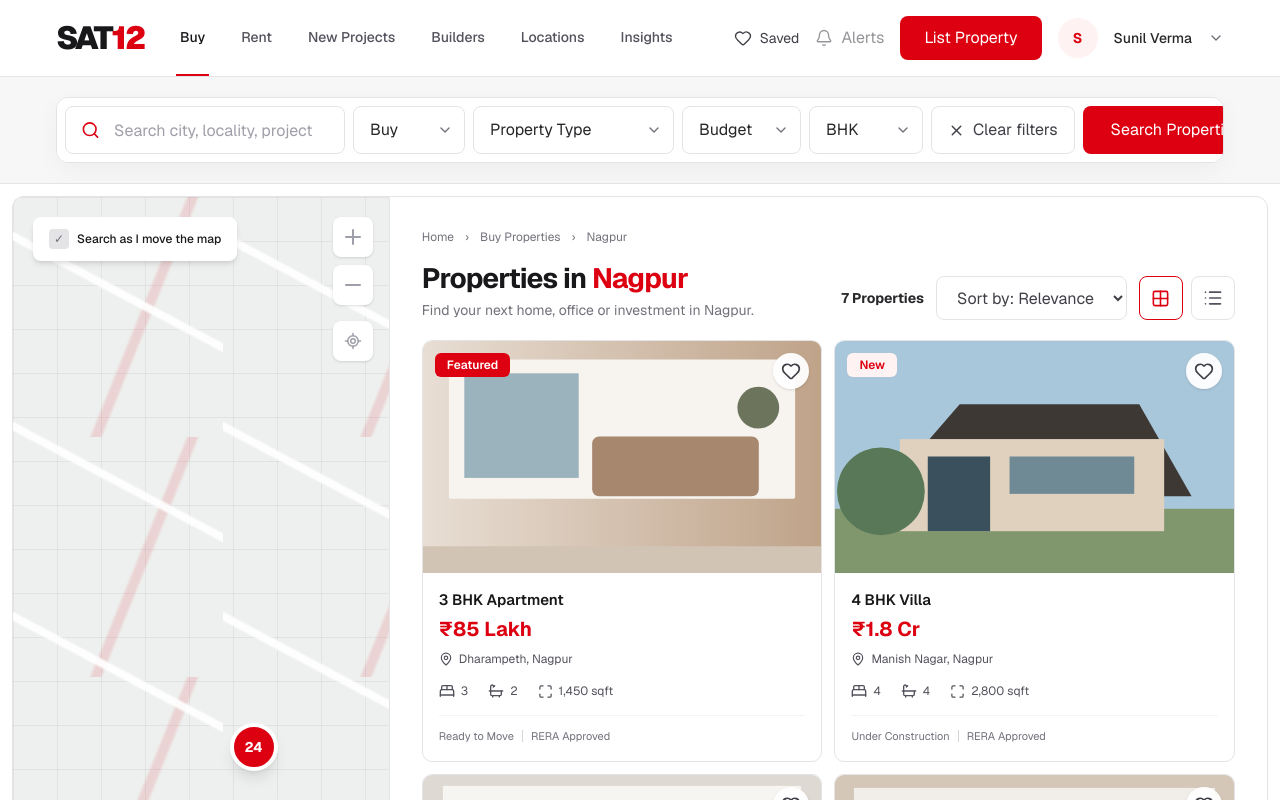
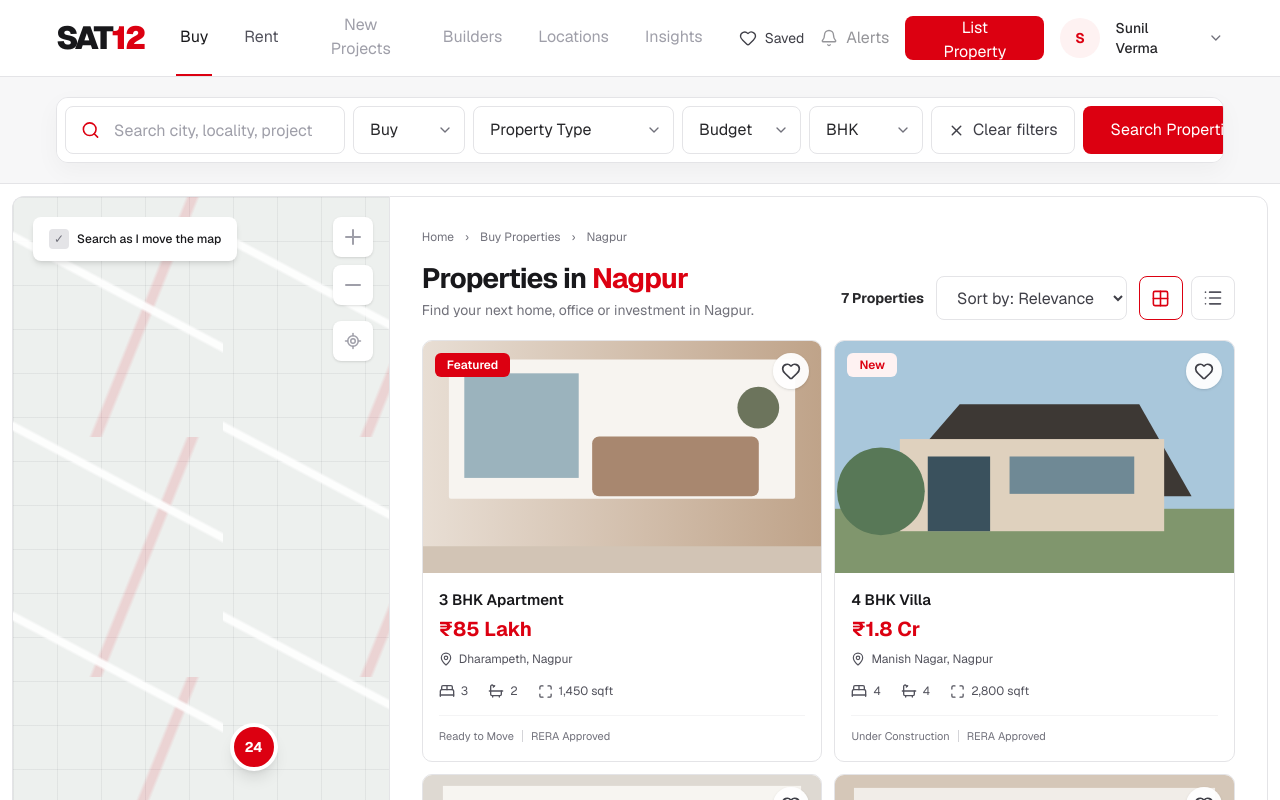
Before and after one commit to YashNarad/sat12-real-estate, a Next.js app: page / in a window 1280 px wide. Shown: the top 800 px of the page. Built offline with nearby package versions, Linux system fonts and the light colour scheme.

Commit message:
fix: connect header listing intent

```diff
--- a/src/app/page.tsx
+++ b/src/app/page.tsx
@@ -16,7 +16,7 @@ export default function Home() {
 
   return (
     <>
-      <Header />
+      <Header currentIntent={filters.intent} onIntentChange={(intent) => setFilters((current) => ({ ...current, intent, maxPrice: null }))} />
       <PropertyFilters onChange={setFilters} onSearch={() => undefined} value={filters} />
       <main aria-label="Nagpur property results" className="bg-white lg:p-3">
         <div className="mx-auto grid max-w-[1536px] lg:min-h-[calc(100vh-183px)] lg:grid-cols-[30%_70%]">
--- a/src/components/layout/Header.tsx
+++ b/src/components/layout/Header.tsx
@@ -1,8 +1,15 @@
 import { Bell, ChevronDown, Heart } from "lucide-react";
 
-const navItems = ["Buy", "Rent", "New Projects", "Builders", "Locations", "Insights"];
+import type { ListingIntent } from "@/types/property";
 
-export function Header() {
+const deferredNavItems = ["New Projects", "Builders", "Locations", "Insights"];
+
+interface HeaderProps {
+  currentIntent: ListingIntent;
+  onIntentChange: (intent: ListingIntent) => void;
+}
+
+export function Header({ currentIntent, onIntentChange }: HeaderProps) {
   return (
     <header className="border-b border-[var(--sat-border)] bg-white">
       <div className="mx-auto flex h-[76px] max-w-[1536px] items-center gap-8 px-5 sm:px-8 lg:px-14">
@@ -10,10 +17,11 @@ export function Header() {
           SAT<span className="text-[var(--sat-red)]">12</span>
         </a>
         <nav aria-label="Primary" className="hidden h-full items-center gap-7 lg:flex">
-          {navItems.map((item, index) => (
-            <a className={`flex h-full items-center border-b-2 px-1 text-sm font-medium ${index === 0 ? "border-[var(--sat-red)] text-[var(--sat-charcoal)]" : "border-transparent text-zinc-600 hover:text-[var(--sat-charcoal)]"}`} href={`#${item.toLowerCase().replaceAll(" ", "-")}`} key={item}>
-              {item}
-            </a>
+          {(["Buy", "Rent"] as const).map((intent) => (
+            <button aria-pressed={currentIntent === intent} className={`flex h-full items-center border-b-2 px-1 text-sm font-medium ${currentIntent === intent ? "border-[var(--sat-red)] text-[var(--sat-charcoal)]" : "border-transparent text-zinc-600 hover:text-[var(--sat-charcoal)]"}`} key={intent} onClick={() => onIntentChange(intent)} type="button">{intent}</button>
+          ))}
+          {deferredNavItems.map((item) => (
+            <button aria-label={`${item} — coming soon`} className="flex h-full cursor-not-allowed items-center border-b-2 border-transparent px-1 text-sm font-medium text-zinc-400" disabled key={item} title="Coming soon" type="button">{item}</button>
           ))}
         </nav>
         <div className="ml-auto flex items-center gap-2 sm:gap-4">
```
Also changed, not shown: 2 other files (tests, documents, lock files or other folders).
